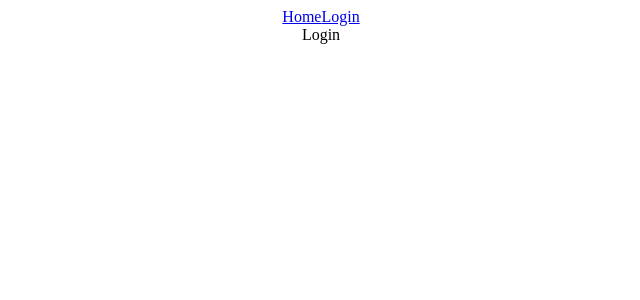
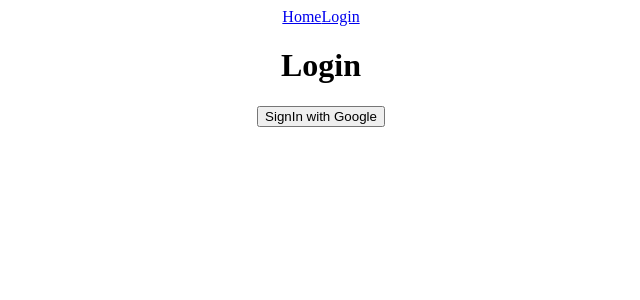
Before and after one commit to Minahil-Muhammad-Moiz/social-media-project, a React (Create React App) app: page /login in a window 1280 px wide. Shown: the top 300 px of the page, without its empty margins (319-959 px from the left). Built offline with nearby package versions, Linux system fonts and the light colour scheme.

Commit message:
Updated login with Google functionality

```diff
--- a/src/Pages/Login.tsx
+++ b/src/Pages/Login.tsx
@@ -1,8 +1,21 @@
 import React from 'react'
+import { auth, provider } from '../Config/firebase'
+import { signInWithPopup } from 'firebase/auth'
+import { useNavigate } from 'react-router-dom'
 
 const Login = () => {
+  const navigate = useNavigate()
+
+    const googleSignin = async()=>{
+      const result = await signInWithPopup(auth, provider)
+      console.log(result);
+      navigate('/')
+    }
   return (
-    <div>Login</div>
+    <div>
+      <h1>Login</h1>
+        <button onClick={googleSignin}>SignIn with Google</button>
+    </div>
   )
 }
 
```
